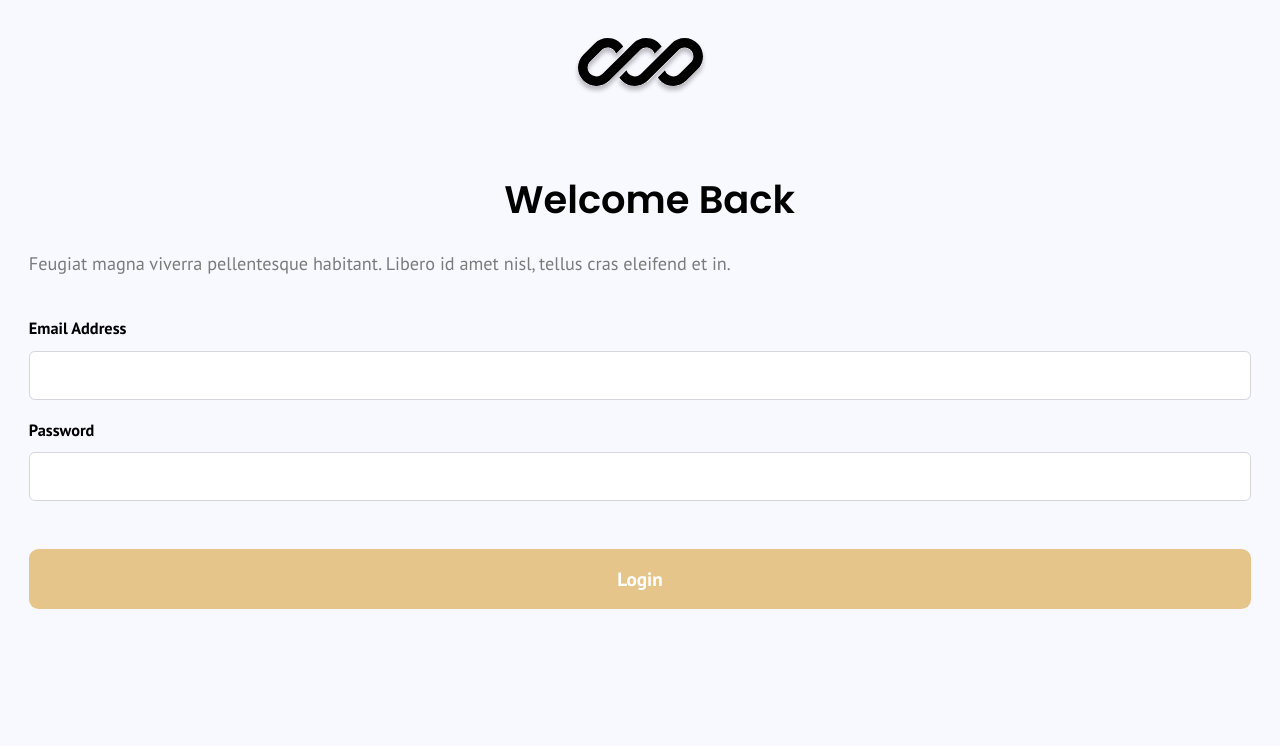
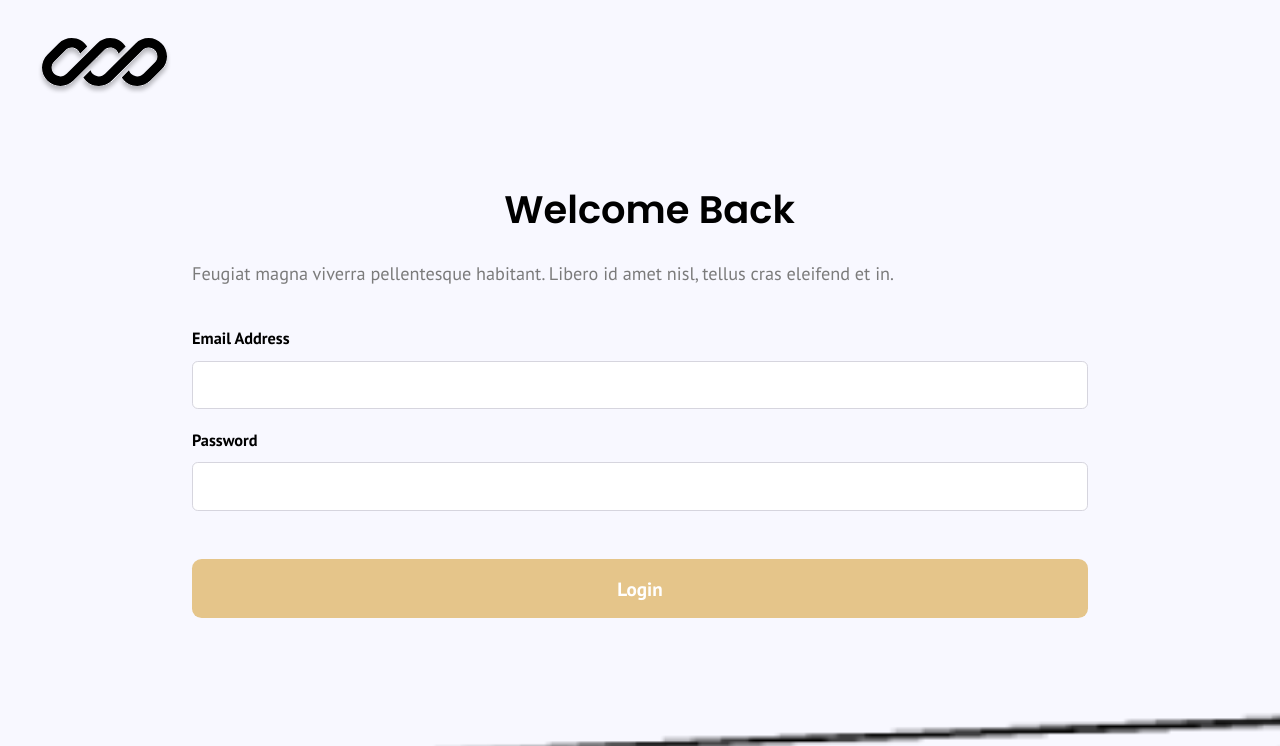
Before and after one commit to nology-tech/verde-client-project, a React (Vite) app: page / in a window 1280 px wide. Shown: the top 746 px of the page. Built offline with nearby package versions, Linux system fonts and the light colour scheme.

Commit message:
Added media query for tablet view

```diff
--- a/src/components/Login/Login.scss
+++ b/src/components/Login/Login.scss
@@ -64,4 +64,20 @@
 }
 
 //media query for larger screens to be added
-@media screen and (min-width: $tablet-breakpoint) {}
+@media screen and (min-width: $tablet-breakpoint) {
+    .login {
+
+        &__logo {
+            align-self: flex-start;
+        }
+
+        &__container {
+            padding: 2rem 10rem;
+        }
+    }
+}
+
+@media screen and (min-width: $desktop-breakpoint) {
+
+
+}
--- a/src/components/Login/Login.tsx
+++ b/src/components/Login/Login.tsx
@@ -1,8 +1,11 @@
 import "./Login.scss";
 import logo from "../../assets/images/logo-black.svg";
 import Button from "../Button/Button";
+import login from "../../assets/images/login-pic.png";
 
 const Login = () => {
+  // add useState for email, password, error
+
   return (
     <div className="login">
       <img src={logo} alt="logo" className="login__logo" />
@@ -45,6 +48,7 @@ const Login = () => {
           </div>
         </form>
       </div>
+      <img className="login__picture" src={login} />
     </div>
   );
 };
```
Also changed, not shown: src/assets/images/login-pic.png (added).
